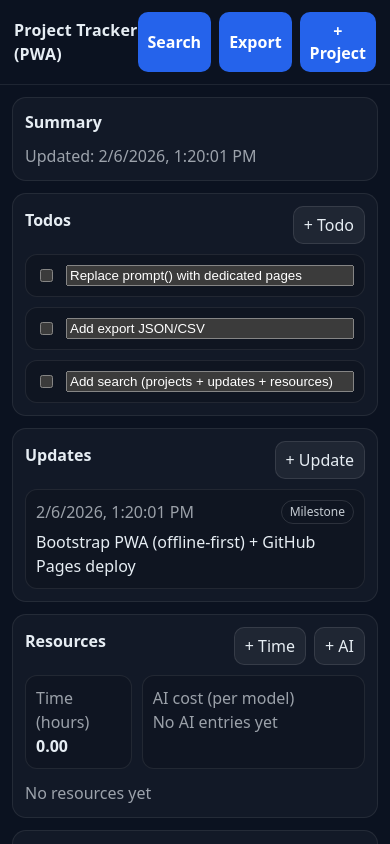
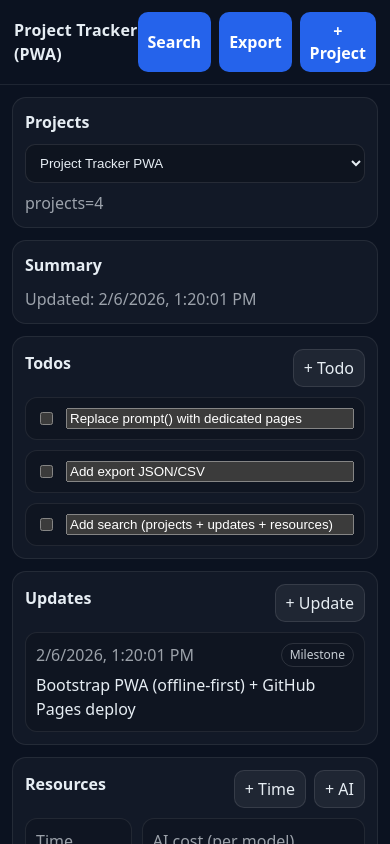
Before and after one commit to c9j7zypzq5-max/project-tracker-pwa, a React (Vite) app: page / in a window 390 px wide. Shown: the top 844 px of the page. Built offline with nearby package versions, Linux system fonts and the light colour scheme.

Commit message:
Fix mobile project picker CSS (media query override)

```diff
--- a/src/App.css
+++ b/src/App.css
@@ -24,14 +24,14 @@
 .empty{opacity:0.7; padding:20px;}
 .detail{display:flex; flex-direction:column; gap:12px;}
 .rowCards{display:grid; grid-template-columns: 1fr 1fr; gap:12px;}
+.mobileProjectPicker{display:none; margin-bottom:12px;}
+.mobileProjectPicker select{width:100%; background:rgba(0,0,0,0.2); border:1px solid rgba(255,255,255,0.10); border-radius:10px; padding:10px; color:#e6edf3;}
+
 @media (max-width: 860px){
   .sidebar{display:none;}
   .rowCards{grid-template-columns:1fr;}
   .mobileProjectPicker{display:block;}
 }
-
-.mobileProjectPicker{display:none; margin-bottom:12px;}
-.mobileProjectPicker select{width:100%; background:rgba(0,0,0,0.2); border:1px solid rgba(255,255,255,0.10); border-radius:10px; padding:10px; color:#e6edf3;}
 
 .card{background:rgba(255,255,255,0.03); border:1px solid rgba(255,255,255,0.08); border-radius:14px; padding:12px;}
 .cardTitle{font-weight:700; margin-bottom:10px;}
```
